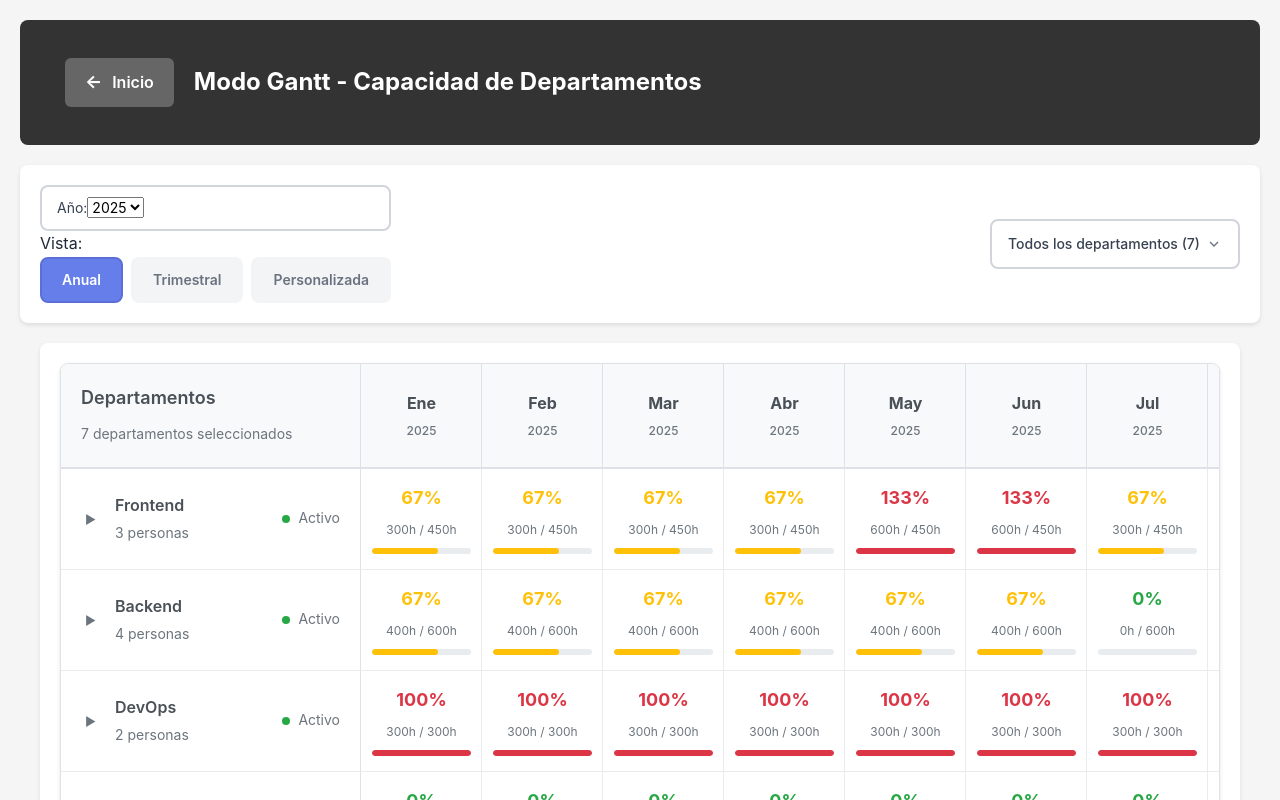
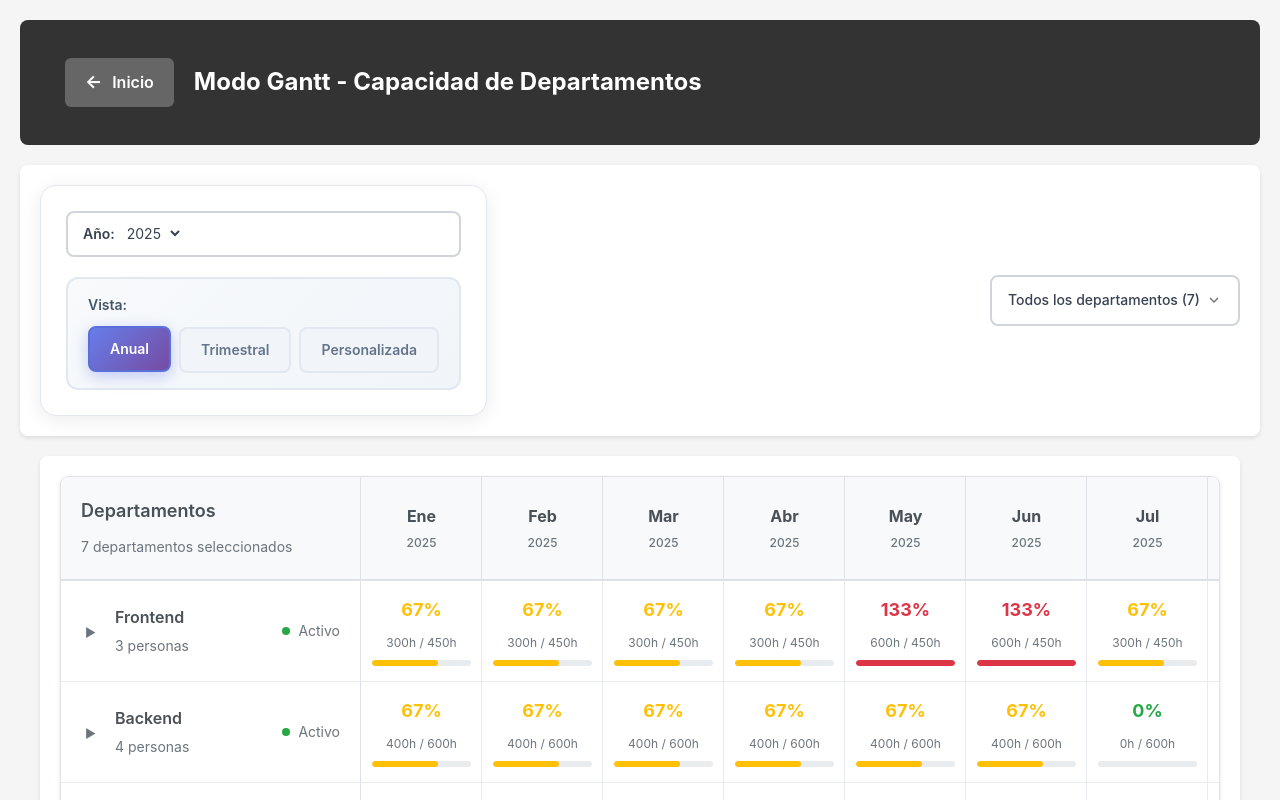
Before and after one commit to vicalmu/cp2, a React (Create React App) app: page /gantt in a window 1280 px wide. Shown: the top 800 px of the page. Built offline with nearby package versions, Linux system fonts and the light colour scheme.

Commit message:
UI-UX: Implementados estilos modernos y bonitos para el custom-range-selector del TimeSelector

```diff
--- a/src/styles/gantt-controls.css
+++ b/src/styles/gantt-controls.css
@@ -259,6 +259,377 @@
   display: block;
 }
 
+/* Estilos para el selector de rango personalizado */
+.custom-range-selector {
+  background: linear-gradient(135deg, #f8fafc 0%, #f1f5f9 100%);
+  border: 2px solid #e2e8f0;
+  border-radius: 16px;
+  padding: 20px;
+  margin-top: 15px;
+  box-shadow: 0 4px 12px rgba(0, 0, 0, 0.05);
+  transition: all 0.3s ease;
+  position: relative;
+  overflow: hidden;
+}
+
+.custom-range-selector::before {
+  content: '';
+  position: absolute;
+  top: 0;
+  left: 0;
+  right: 0;
+  height: 3px;
+  background: linear-gradient(90deg, #667eea 0%, #764ba2 100%);
+}
+
+.custom-range-selector:hover {
+  border-color: #cbd5e1;
+  box-shadow: 0 6px 20px rgba(0, 0, 0, 0.08);
+  transform: translateY(-2px);
+}
+
+.custom-range-header {
+  display: flex;
+  justify-content: space-between;
+  align-items: center;
+  margin-bottom: 20px;
+  flex-wrap: wrap;
+  gap: 15px;
+}
+
+.custom-range-header label {
+  font-weight: 700;
+  color: #1e293b;
+  font-size: 16px;
+  margin: 0;
+}
+
+.range-info {
+  display: flex;
+  align-items: center;
+  gap: 12px;
+  flex-wrap: wrap;
+}
+
+.range-badge {
+  padding: 6px 12px;
+  border-radius: 20px;
+  font-size: 12px;
+  font-weight: 600;
+  display: flex;
+  align-items: center;
+  gap: 6px;
+}
+
+.range-badge.same-year {
+  background: linear-gradient(135deg, #dbeafe 0%, #bfdbfe 100%);
+  color: #1e40af;
+  border: 1px solid #93c5fd;
+}
+
+.range-badge.cross-year {
+  background: linear-gradient(135deg, #fef3c7 0%, #fde68a 100%);
+  color: #92400e;
+  border: 1px solid #fbbf24;
+}
+
+.range-duration {
+  background: linear-gradient(135deg, #ecfdf5 0%, #d1fae5 100%);
+  color: #065f46;
+  padding: 6px 12px;
+  border-radius: 20px;
+  font-size: 12px;
+  font-weight: 600;
+  border: 1px solid #6ee7b7;
+}
+
+.cross-year-info {
+  background: linear-gradient(135deg, #f3e8ff 0%, #e9d5ff 100%);
+  color: #7c3aed;
+  padding: 6px 12px;
+  border-radius: 20px;
+  font-size: 12px;
+  font-weight: 600;
+  border: 1px solid #c4b5fd;
+}
+
+.custom-range-inputs {
+  display: flex;
+  align-items: center;
+  gap: 20px;
+  flex-wrap: wrap;
+  margin-bottom: 20px;
+}
+
+.range-input-group {
+  display: flex;
+  flex-direction: column;
+  gap: 8px;
+  min-width: 140px;
+}
+
+.range-input-group label {
+  font-weight: 600;
+  color: #475569;
+  font-size: 14px;
+  margin: 0;
+}
+
+.month-year-inputs {
+  display: flex;
+  gap: 8px;
+}
+
+.month-year-inputs select {
+  background: white;
+  border: 2px solid #e2e8f0;
+  border-radius: 8px;
+  padding: 10px 12px;
+  font-size: 14px;
+  color: #374151;
+  cursor: pointer;
+  transition: all 0.2s ease;
+  min-width: 80px;
+  box-shadow: 0 2px 4px rgba(0, 0, 0, 0.05);
+}
+
+.month-year-inputs select:hover {
+  border-color: #cbd5e1;
+  box-shadow: 0 4px 8px rgba(0, 0, 0, 0.1);
+}
+
+.month-year-inputs select:focus {
+  outline: none;
+  border-color: #667eea;
+  box-shadow: 0 0 0 3px rgba(102, 126, 234, 0.1);
+}
+
+.range-separator {
+  display: flex;
+  align-items: center;
+  padding: 0 10px;
+}
+
+.range-separator span {
+  background: linear-gradient(135deg, #f1f5f9 0%, #e2e8f0 100%);
+  color: #64748b;
+  padding: 8px 16px;
+  border-radius: 20px;
+  font-size: 13px;
+  font-weight: 600;
+  border: 1px solid #cbd5e1;
+  white-space: nowrap;
+}
+
+.range-description {
+  background: linear-gradient(135deg, #fefce8 0%, #fef3c7 100%);
+  border: 1px solid #fbbf24;
+  border-radius: 12px;
+  padding: 15px 20px;
+  text-align: center;
+  position: relative;
+  overflow: hidden;
+}
+
+.range-description::before {
+  content: '📅';
+  position: absolute;
+  left: 15px;
+  top: 50%;
+  transform: translateY(-50%);
+  font-size: 18px;
+}
+
+.range-text {
+  font-weight: 600;
+  color: #92400e;
+  font-size: 15px;
+  margin-left: 25px;
+}
+
+/* Estilos para el selector de trimestre */
+.quarter-selector {
+  background: linear-gradient(135deg, #f8fafc 0%, #f1f5f9 100%);
+  border: 2px solid #e2e8f0;
+  border-radius: 12px;
+  padding: 15px 20px;
+  margin-top: 15px;
+}
+
+.quarter-selector label {
+  font-weight: 600;
+  color: #475569;
+  font-size: 14px;
+  margin: 0 0 10px 0;
+  display: block;
+}
+
+.quarter-buttons {
+  display: flex;
+  gap: 8px;
+  flex-wrap: wrap;
+}
+
+.quarter-btn {
+  background: #f1f5f9;
+  color: #64748b;
+  border: 2px solid #e2e8f0;
+  padding: 8px 16px;
+  border-radius: 8px;
+  font-weight: 600;
+  cursor: pointer;
+  transition: all 0.2s ease;
+  font-size: 13px;
+  min-width: 50px;
+  text-align: center;
+}
+
+.quarter-btn:hover {
+  background: #e2e8f0;
+  color: #475569;
+  border-color: #cbd5e1;
+  transform: translateY(-1px);
+}
+
+.quarter-btn.active {
+  background: linear-gradient(135deg, #667eea 0%, #764ba2 100%);
+  color: white;
+  border-color: #5a6fd8;
+  box-shadow: 0 4px 12px rgba(102, 126, 234, 0.3);
+}
+
+/* Estilos para el selector de año */
+.year-selector {
+  background: white;
+  border: 2px solid #d1d5db;
+  border-radius: 8px;
+  padding: 10px 15px;
+  font-size: 14px;
+  color: #374151;
+  cursor: pointer;
+  transition: all 0.2s ease;
+  min-width: 100px;
+  position: relative;
+}
+
+.year-selector.disabled {
+  background: #f3f4f6;
+  color: #9ca3af;
+  cursor: not-allowed;
+  border-color: #d1d5db;
+}
+
+.year-selector:not(.disabled):hover,
+.year-selector:not(.disabled):focus {
+  border-color: #667eea;
+  outline: none;
+  box-shadow: 0 0 0 3px rgba(102, 126, 234, 0.1);
+}
+
+.year-selector label {
+  font-weight: 600;
+  color: #374151;
+  font-size: 14px;
+  margin-right: 8px;
+}
+
+.year-selector select {
+  background: transparent;
+  border: none;
+  font-size: 14px;
+  color: inherit;
+  cursor: pointer;
+  outline: none;
+  min-width: 60px;
+}
+
+.year-selector select:disabled {
+  cursor: not-allowed;
+}
+
+/* Estilos para el selector de modo de vista */
+.view-mode-selector {
+  background: linear-gradient(135deg, #f8fafc 0%, #f1f5f9 100%);
+  border: 2px solid #e2e8f0;
+  border-radius: 12px;
+  padding: 15px 20px;
+}
+
+.view-mode-selector label {
+  font-weight: 600;
+  color: #475569;
+  font-size: 14px;
+  margin: 0 0 10px 0;
+  display: block;
+}
+
+.view-mode-buttons {
+  display: flex;
+  gap: 8px;
+  flex-wrap: wrap;
+}
+
+.view-mode-btn {
+  background: #f1f5f9;
+  color: #64748b;
+  border: 2px solid #e2e8f0;
+  padding: 10px 20px;
+  border-radius: 8px;
+  font-weight: 600;
+  cursor: pointer;
+  transition: all 0.2s ease;
+  font-size: 14px;
+  white-space: nowrap;
+  position: relative;
+  overflow: hidden;
+}
+
+.view-mode-btn::before {
+  content: '';
+  position: absolute;
+  top: 0;
+  left: -100%;
+  width: 100%;
+  height: 100%;
+  background: linear-gradient(90deg, transparent, rgba(255, 255, 255, 0.2), transparent);
+  transition: left 0.5s ease;
+}
+
+.view-mode-btn:hover::before {
+  left: 100%;
+}
+
+.view-mode-btn:hover {
+  background: #e2e8f0;
+  color: #475569;
+  border-color: #cbd5e1;
+  transform: translateY(-2px);
+  box-shadow: 0 4px 12px rgba(0, 0, 0, 0.1);
+}
+
+.view-mode-btn.active {
+  background: linear-gradient(135deg, #667eea 0%, #764ba2 100%);
+  color: white;
+  border-color: #5a6fd8;
+  box-shadow: 0 4px 16px rgba(102, 126, 234, 0.4);
+  transform: translateY(-1px);
+}
+
+/* Estilos para el contenedor principal de controles */
+.time-selector {
+  background: white;
+  border-radius: 16px;
+  padding: 25px;
+  box-shadow: 0 4px 20px rgba(0, 0, 0, 0.08);
+  border: 1px solid #e2e8f0;
+}
+
+.time-controls {
+  display: flex;
+  flex-direction: column;
+  gap: 20px;
+}
+
 /* Responsive para controles */
 @media (max-width: 768px) {
   .controls-header {
@@ -306,3 +677,59 @@
     min-width: 100%;
   }
 }
+
+/* Responsive design para el custom-range-selector */
+@media (max-width: 768px) {
+  .custom-range-inputs {
+    flex-direction: column;
+    align-items: stretch;
+    gap: 15px;
+  }
+
+  .range-input-group {
+    min-width: auto;
+  }
+
+  .month-year-inputs {
+    justify-content: center;
+  }
+
+  .range-separator {
+    align-self: center;
+    margin: 10px 0;
+  }
+
+  .custom-range-header {
+    flex-direction: column;
+    align-items: stretch;
+    text-align: center;
+  }
+
+  .range-info {
+    justify-content: center;
+  }
+}
+
+@media (max-width: 480px) {
+  .custom-range-selector {
+    padding: 15px;
+    margin-top: 10px;
+  }
+
+  .month-year-inputs {
+    flex-direction: column;
+    gap: 8px;
+  }
+
+  .month-year-inputs select {
+    min-width: auto;
+    width: 100%;
+  }
+
+  .range-badge,
+  .range-duration,
+  .cross-year-info {
+    font-size: 11px;
+    padding: 4px 8px;
+  }
+}
```
